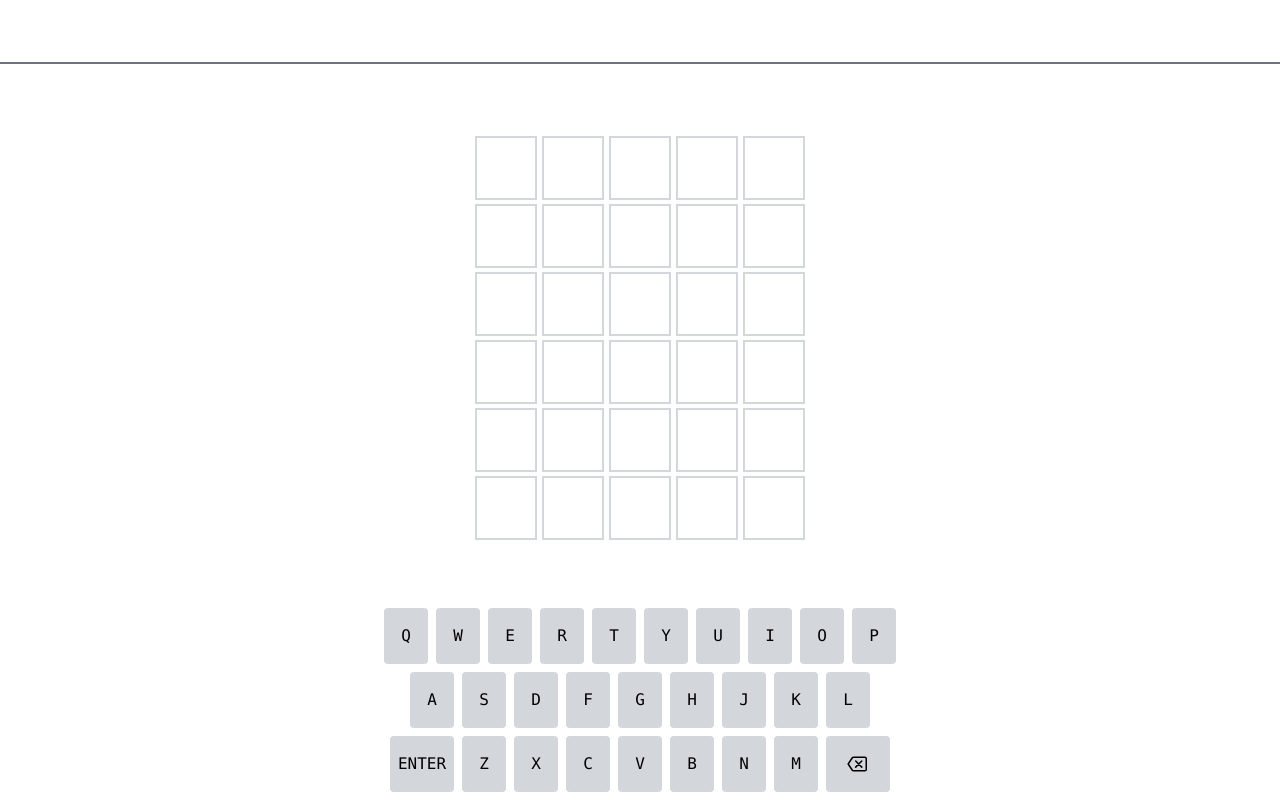
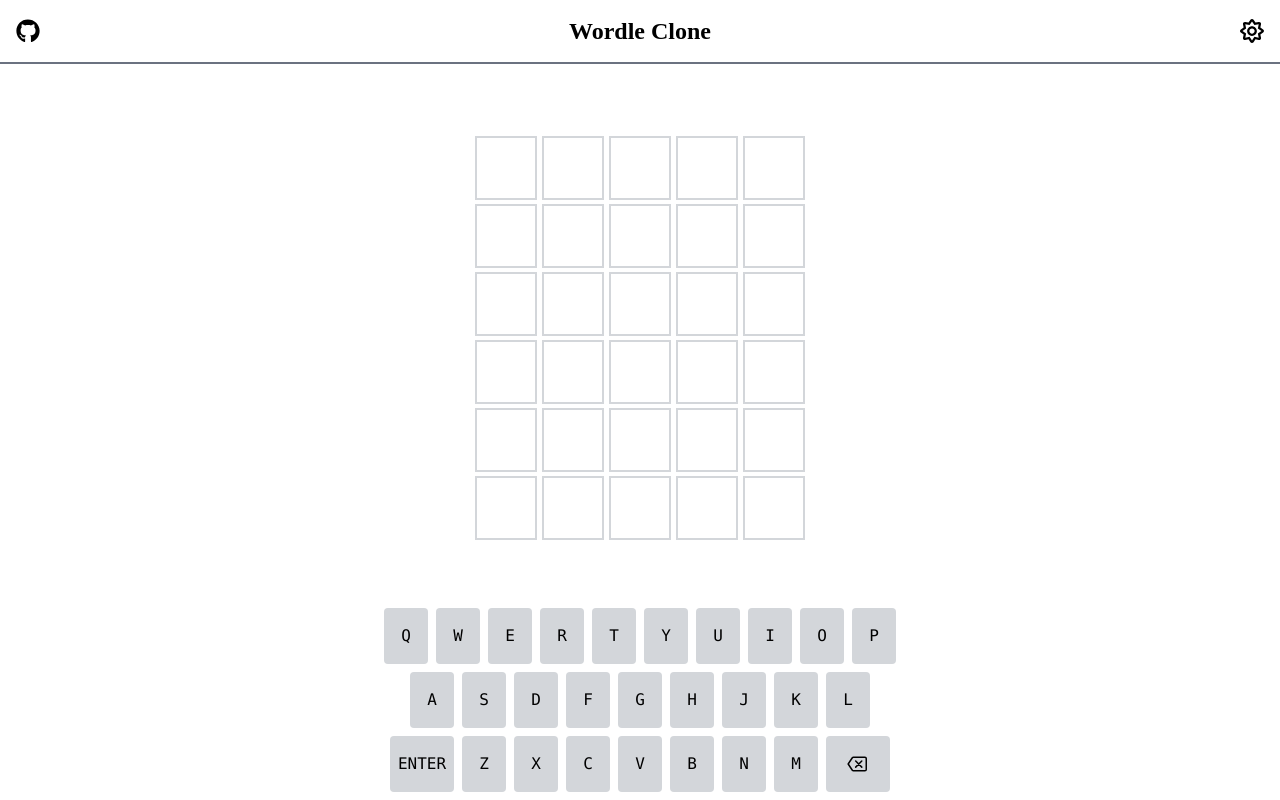
Before and after one commit to timoclesc/worstle, a Next.js app: page / in a window 1280 px wide. Built offline with nearby package versions, Linux system fonts and the light colour scheme; a small style sheet from the web is missing.

Commit message:
Fix header colors

```diff
--- a/pages/index.tsx
+++ b/pages/index.tsx
@@ -68,15 +68,13 @@ export default function Home({
         <meta name="description" content="Generated by create next app" />
         <link rel="icon" href="/favicon.ico" />
       </Head>
-      <header className="w-full h-16 flex justify-center items-center border-b-gray-500 border-b-2">
+      <header className="w-full text-black dark:text-white h-16 flex justify-center items-center border-b-gray-500 border-b-2">
         <div className="absolute left-0 pl-4 flex justify-center items-center">
           <a href="https://github.com/troykollar/nextjs-wordle-clone">
             <FaGithub size={24} />
           </a>
         </div>
-        <div className="text-2xl font-bold">
-          {settings.darkMode ? "darkMode" : "lightMode"}
-        </div>
+        <div className="text-2xl font-bold">Wordle Clone</div>
         <div className="absolute right-0 pr-4 flex justify-center items-center">
           <DarkModeButton
             onClick={() => dispatch(toggleDarkMode())}
```
